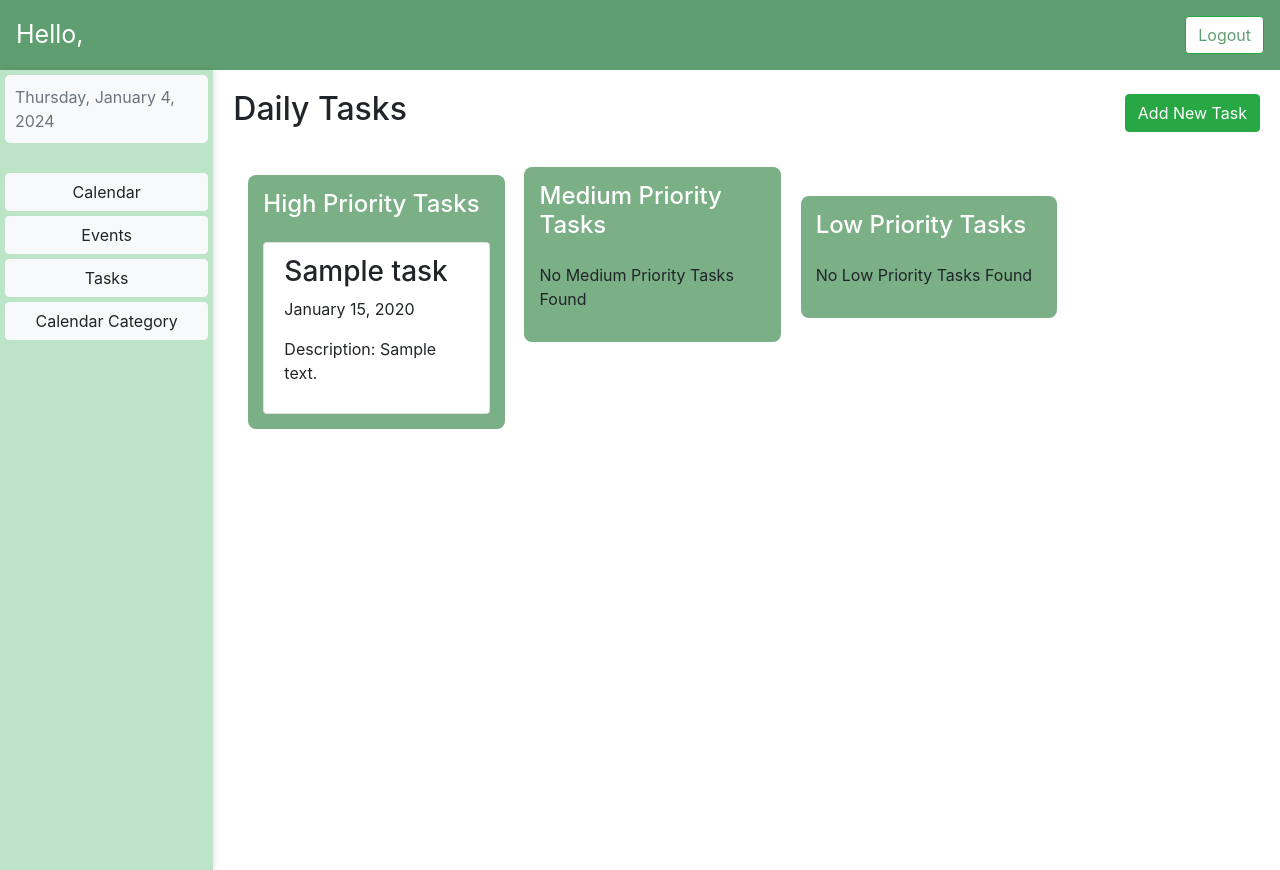
After one commit to Karolcia-P/PJF_Prekurat, a Django app: page /task_list/ in a window 1280 px wide. The commit adds this page. Run offline with Django 5.2, Linux system fonts and the light colour scheme; tables that the repository leaves empty hold one stand-in row (values such as "Sample post"); some libraries are stand-ins or nearby versions.

Commit message:
task list

```diff
--- a/djangoCalendar/MyCalendar/models.py
+++ b/djangoCalendar/MyCalendar/models.py
@@ -22,12 +22,20 @@ class Event(models.Model):
 
 
 class Task(models.Model):
+    HIGH_PRIORITY = 1
+    MEDIUM_PRIORITY = 2
+    LOW_PRIORITY = 3
+
+    PRIORITY_CHOICES = [
+        (HIGH_PRIORITY, 'High Priority'),
+        (MEDIUM_PRIORITY, 'Medium Priority'),
+        (LOW_PRIORITY, 'Low Priority'),
+    ]
     user = models.ForeignKey(User, on_delete=models.CASCADE)
     title = models.CharField(max_length=200)
     description = models.TextField(blank=True)
-    content = models.TextField()
     start_date = models.DateField()
-    priority = models.IntegerField()
+    priority = models.IntegerField(choices=PRIORITY_CHOICES)
     completed = models.BooleanField(default=False)
 
 class Project(models.Model):
--- a/djangoCalendar/MyCalendar/views.py
+++ b/djangoCalendar/MyCalendar/views.py
@@ -13,6 +13,7 @@ from django.views.generic import UpdateView, DeleteView
 
 from MyCalendar.forms import EventForm, CategoryForm
 from MyCalendar.models import Event, Calendar
+from .models import Task
 
 
 # from .forms import LoginForm  # Pamiętaj o dostosowaniu ścieżki do formularza logowania
@@ -136,3 +137,14 @@ class EditCategoryView(UpdateView):
     form_class = CategoryForm
     template_name = 'edit_category.html'
     success_url = reverse_lazy('category_list')
+
+def task_list_view(request):
+    high_priority_tasks = Task.objects.filter(priority=Task.HIGH_PRIORITY)
+    medium_priority_tasks = Task.objects.filter(priority=Task.MEDIUM_PRIORITY)
+    low_priority_tasks = Task.objects.filter(priority=Task.LOW_PRIORITY)
+
+    return render(request, 'task_list.html', {
+        'high_priority_tasks': high_priority_tasks,
+        'medium_priority_tasks': medium_priority_tasks,
+        'low_priority_tasks': low_priority_tasks,
+    })
--- a/djangoCalendar/djangoCalendar/urls.py
+++ b/djangoCalendar/djangoCalendar/urls.py
@@ -19,7 +19,7 @@ from django.contrib.auth.decorators import login_required
 from django.urls import path
 
 from MyCalendar.views import login_view, SignUpView, dashboard_view, logout_view, events_view, add_event, category_list, \
-    add_category, EditCategoryView, EditEventView, DeleteEventView
+    add_category, EditCategoryView, EditEventView, DeleteEventView, task_list_view
 
 urlpatterns = [
     path('admin/', admin.site.urls),
@@ -35,4 +35,5 @@ urlpatterns = [
     path('category/', category_list, name='category_list'),
     path('add_category/', add_category, name='add_category'),
     path('edit_category/<int:pk>/', EditCategoryView.as_view(), name='edit_category'),
+    path('task_list/', task_list_view, name='task_list'),
 ]
--- a/djangoCalendar/static/css/dashboard.css
+++ b/djangoCalendar/static/css/dashboard.css
@@ -74,5 +74,15 @@ body{
 
 .mar{
     padding: 20px;
+}
+.task-list {
+    display: inline-block;
+    background-color: #7baf86;
+    padding: 15px;
+    border-radius: 8px;
+    margin: 15px;
+}
 
+.task-list h4 {
+    color: #ffffff;
 }
--- a/djangoCalendar/templates/dashboard.html
+++ b/djangoCalendar/templates/dashboard.html
@@ -31,7 +31,7 @@
                 <div class="vertical-menu ">
                     <a href="{% url 'dashboard' %}" class="btn btn-light">Calendar</a>
                     <a href="{% url 'events' %}" class="btn btn-light">Events</a>
-{#                    <a href="{% url 'task_list' %}" class="btn btn-light">Tasks</a>#}
+                    <a href="{% url 'task_list' %}" class="btn btn-light">Tasks</a>
 {#                    <a href="{% url 'current_projects' %}" class="btn btn-light">Projects</a>#}
                     <a href="{% url 'category_list' %}" class="btn btn-light">Calendar Category</a>
                 </div>
--- /dev/null
+++ b/djangoCalendar/templates/task_list.html
@@ -0,0 +1,98 @@
+{% extends 'dashboard.html' %}
+{% load static %}
+{% block styles %}
+    <link rel="stylesheet" type="text/css" href="{% static 'css/dashboard.css' %}">
+{% endblock %}
+
+{% block dynamic_content %}
+    <div class="row">
+        <div class="col-md-12 mar">
+            <div class="d-flex justify-content-between align-items-center mb-3">
+                <h2 class="mr-auto">Daily Tasks</h2>
+                 <a href="{% url 'add_task' %}" class="btn btn-success">Add New Task</a>
+            </div>
+
+        <div class="task-list col-md-3 mr-auto">
+            <div class="d-flex justify-content-between align-items-center mb-3">
+                <h4 class="mr-auto">High Priority Tasks</h4>
+            </div>
+            <ul class="list-group">
+                {% for task in high_priority_tasks %}
+                    <li class="list-group-item">
+                        <div class="d-flex justify-content-between align-items-center">
+                            <div>
+                                <h3>{{ task.title }}</h3>
+                                <p>{{ task.start_date|date:"F d, Y" }}</p>
+                                {% if task.description %}
+                                    <p>Description: {{ task.description }}</p>
+                                {% endif %}
+                            </div>
+                            <div class="btn-group" role="group" aria-label="Task Actions">
+                                {# <a href="{% url 'edit_task' task.id %}" class="btn btn-primary">Edit</a> #}
+                                {# <a href="{% url 'delete_task' task.id %}" class="btn btn-danger">Delete</a> #}
+                            </div>
+                        </div>
+                    </li>
+                {% empty %}
+                    <p>No High Priority Tasks Found</p>
+                {% endfor %}
+            </ul>
+        </div>
+
+        <div class="task-list col-md-3 mr-auto">
+            <div class="d-flex justify-content-between align-items-center mb-3">
+                <h4 class="mr-auto">Medium Priority Tasks</h4>
+            </div>
+            <ul class="list-group">
+                {% for task in medium_priority_tasks %}
+                    <li class="list-group-item">
+                        <div class="d-flex justify-content-between align-items-center">
+                            <div>
+                                <h3>{{ task.title }}</h3>
+                                <p>{{ task.start_date|date:"F d, Y" }}</p>
+                                {% if task.description %}
+                                    <p>Description: {{ task.description }}</p>
+                                {% endif %}
+                            </div>
+                            <div class="btn-group" role="group" aria-label="Task Actions">
+                                {# <a href="{% url 'edit_task' task.id %}" class="btn btn-primary">Edit</a> #}
+                                {# <a href="{% url 'delete_task' task.id %}" class="btn btn-danger">Delete</a> #}
+                            </div>
+                        </div>
+                    </li>
+                {% empty %}
+                    <p>No Medium Priority Tasks Found</p>
+                {% endfor %}
+            </ul>
+        </div>
+
+        <div class="task-list col-md-3 mr-auto">
+            <div class="d-flex justify-content-between align-items-center mb-3">
+                <h4 class="mr-auto">Low Priority Tasks</h4>
+            </div>
+            <ul class="list-group">
+                {% for task in low_priority_tasks %}
+                    <li class="list-group-item">
+                        <div class="d-flex justify-content-between align-items-center">
+                            <div>
+                                <h3>{{ task.title }}</h3>
+                                <p>{{ task.start_date|date:"F d, Y" }}</p>
+                                {% if task.description %}
+                                    <p>Description: {{ task.description }}</p>
+                                {% endif %}
+                            </div>
+                            <div class="btn-group" role="group" aria-label="Task Actions">
+                                {# <a href="{% url 'edit_task' task.id %}" class="btn btn-primary">Edit</a> #}
+                                {# <a href="{% url 'delete_task' task.id %}" class="btn btn-danger">Delete</a> #}
+                            </div>
+                        </div>
+                    </li>
+                {% empty %}
+                    <p>No Low Priority Tasks Found</p>
+                {% endfor %}
+            </ul>
+        </div>
+        </div>
+
+    </div>
+{% endblock %}
```
Also changed, not shown: djangoCalendar/MyCalendar/migrations/0011_alter_event_end_date_alter_task_priority.py (added), djangoCalendar/MyCalendar/migrations/0012_remove_task_content_alter_event_end_date.py (added), djangoCalendar/db.sqlite3.
